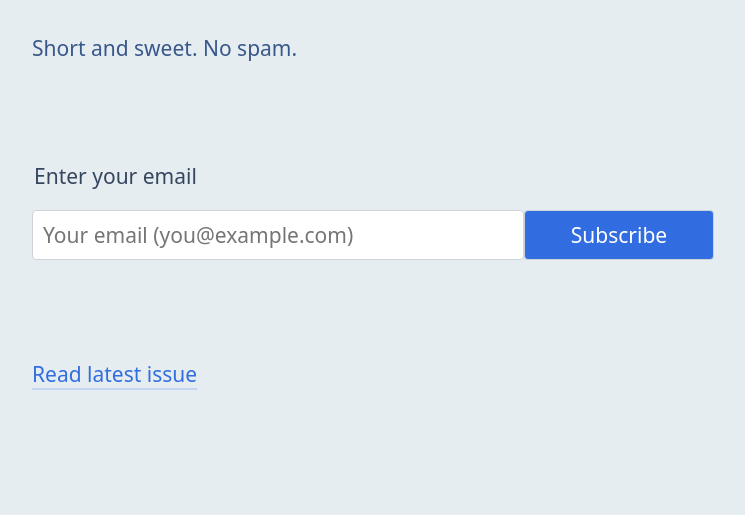
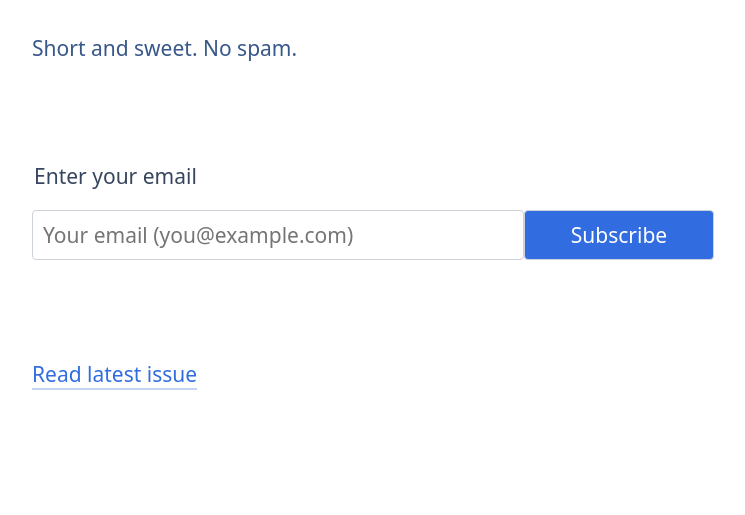
Before and after one commit to siddharthkp/tinyreact.email, a Gatsby site: page / in a window 1280 px wide. Shown: the part 285-800 px from the top of the page, without its empty margins (258-1003 px from the left). Built offline with nearby package versions, Linux system fonts and the light colour scheme; Gatsby itself is replaced by a stand-in of ours.

Commit message:
white bg

```diff
--- a/src/style.css
+++ b/src/style.css
@@ -7,7 +7,7 @@ body {
   min-width: 600px;
   max-width: 700px;
   margin: 0 auto;
-  background: #e6edf1;
+  background: #fff;
   --purple: #638ee1;
   --dark-purple: #316de0;
   --subtle-text: #38578a;
```
